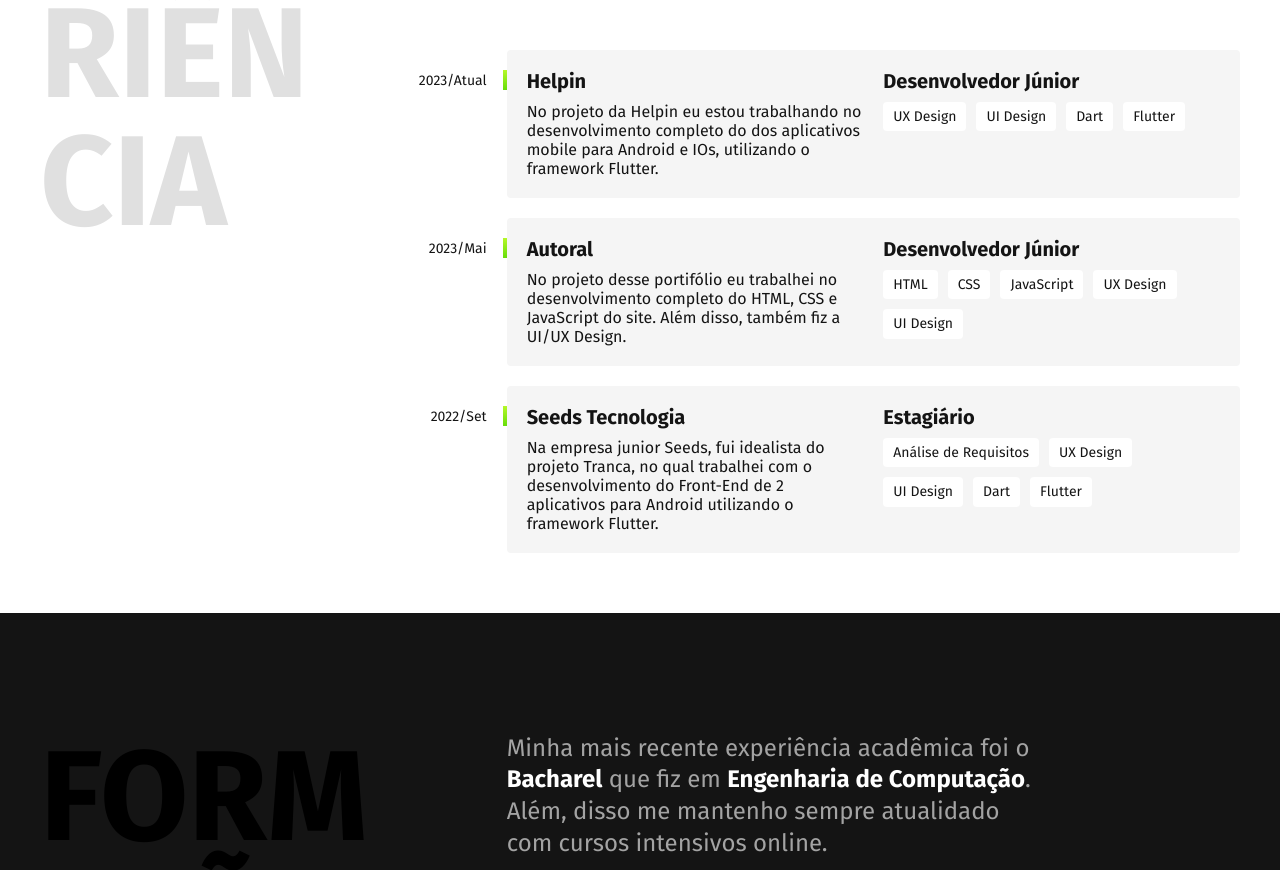
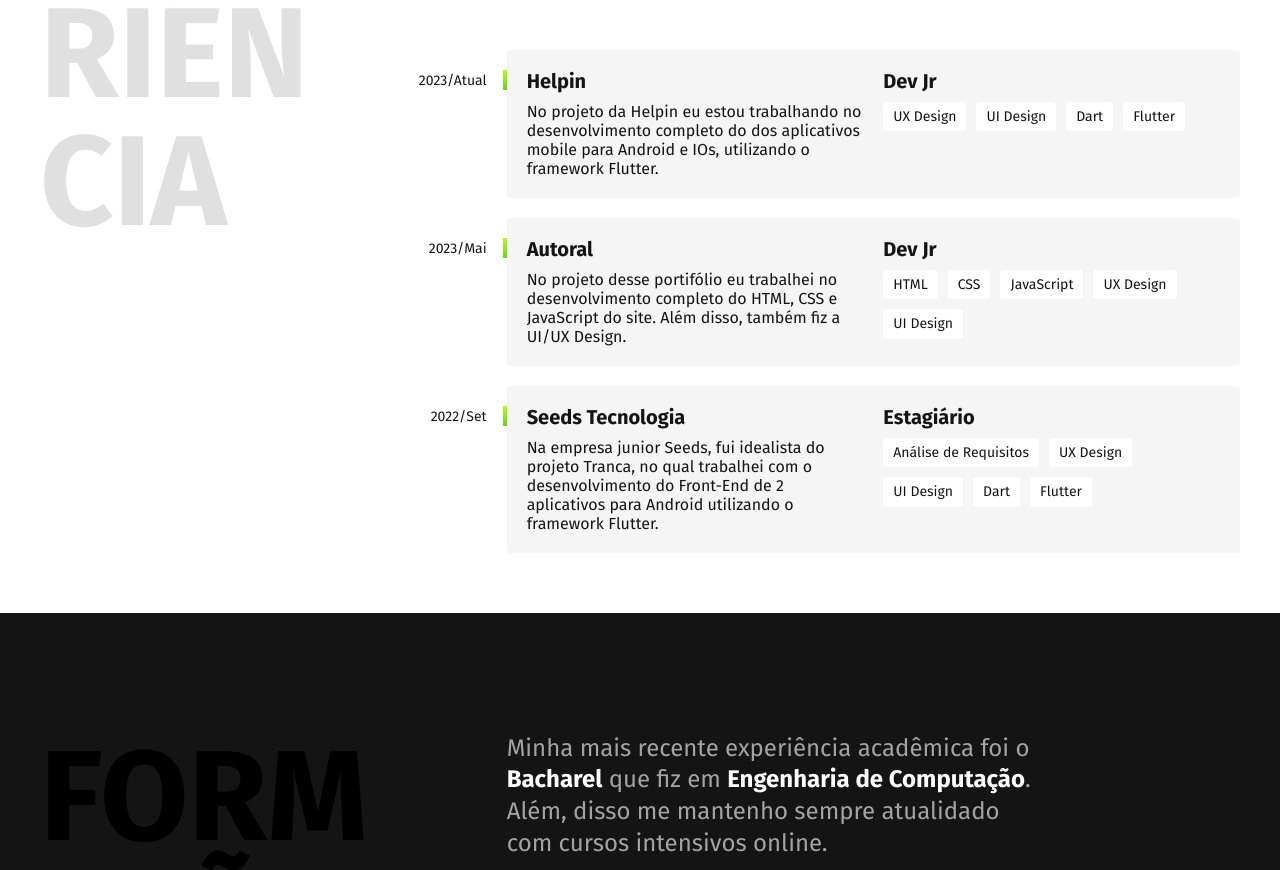
Before and after one commit to omarcelocc/omarcelocc.github.io, a plain HTML site: page index.html in a window 1280 px wide. Shown: the part 901-1771 px from the top of the page. Drawn offline with Linux system fonts and the light colour scheme.

Commit message:
update experiencia

```diff
--- a/index.html
+++ b/index.html
@@ -56,7 +56,7 @@
         <div class="empresa">
           <span class="empresa-ano">2023/Atual</span>
           <h3 class="empresa-titulo">Helpin</h3>
-          <span class="empresa-titulo">Desenvolvedor Júnior</span>
+          <span class="empresa-titulo">Dev Jr</span>
           <p class="empresa-texto">
             No projeto da Helpin eu estou trabalhando no desenvolvimento completo do
             dos aplicativos mobile para Android e IOs, utilizando o framework Flutter.
@@ -71,7 +71,7 @@
         <div class="empresa">
           <span class="empresa-ano">2023/Mai</span>
           <h3 class="empresa-titulo">Autoral</h3>
-          <span class="empresa-titulo">Desenvolvedor Júnior</span>
+          <span class="empresa-titulo">Dev Jr</span>
           <p class="empresa-texto">
             No projeto desse portifólio eu trabalhei no desenvolvimento completo do
             HTML, CSS e JavaScript do site. Além disso, também fiz a UI/UX Design.
```
